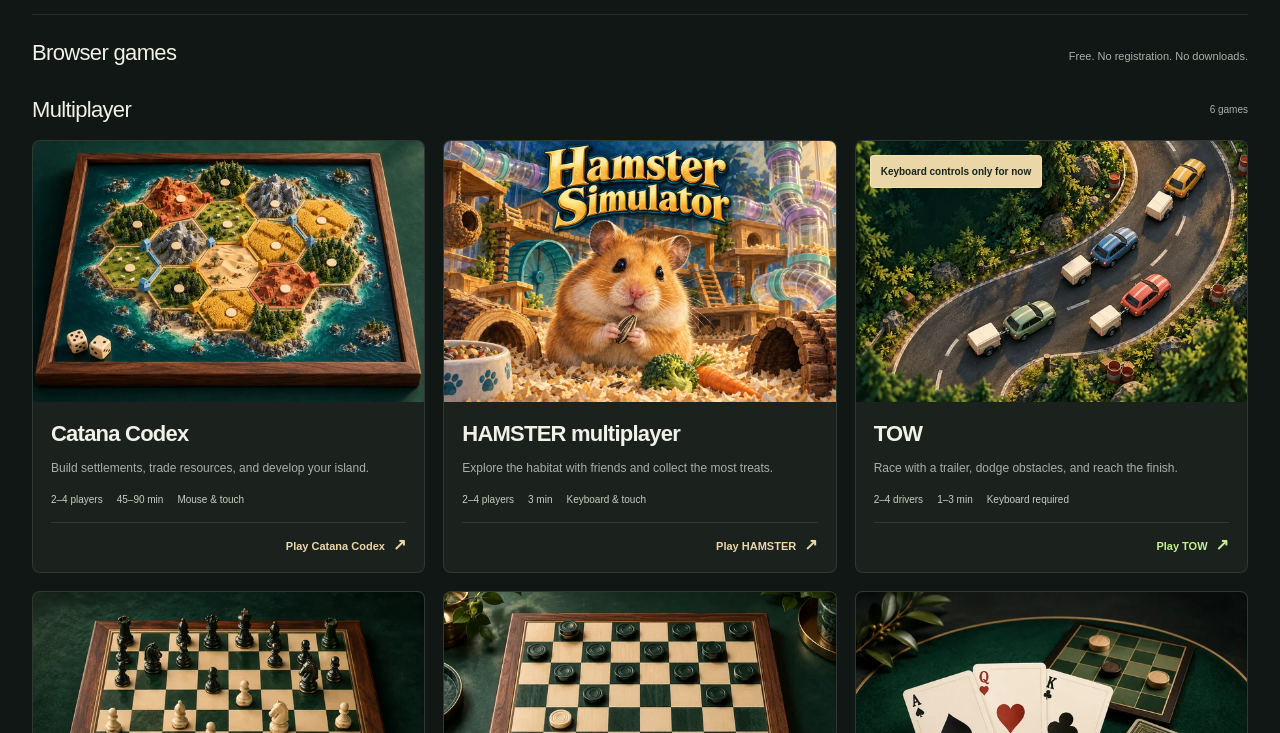
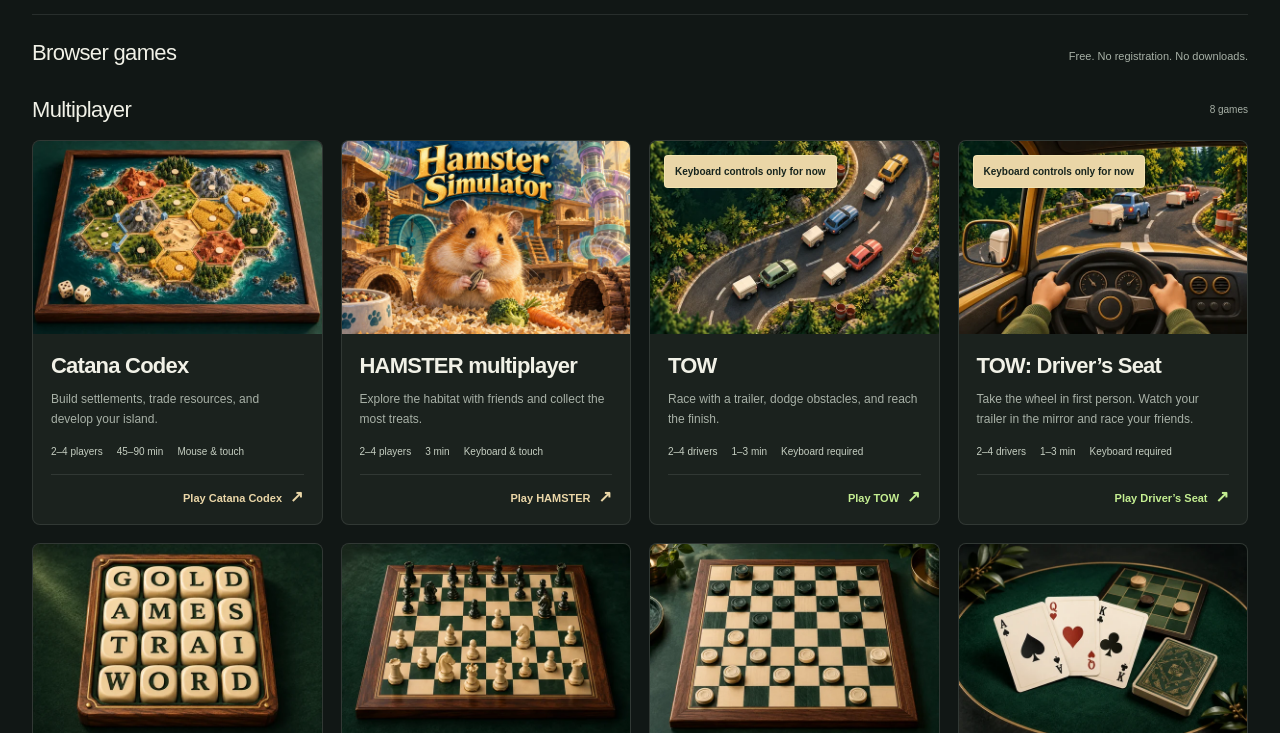
Before and after one commit to gbyrka/games, a plain HTML site: page index.html in a window 1280 px wide. Shown: the part 65-798 px from the top of the page. Drawn offline with Linux system fonts and the light colour scheme.

Commit message:
List Driver's Seat and Boggle in a four-column catalog

```diff
--- a/config.json
+++ b/config.json
@@ -1,5 +1,5 @@
 {
-  "version": "sokoban1",
+  "version": "launch26nov5",
   "entry": null,
   "modules": []
 }
--- a/index.html
+++ b/index.html
@@ -14,10 +14,10 @@
   <meta name="google-adsense-account" content="ca-pub-3806610967714181">
   <meta name="viewport" content="width=device-width, initial-scale=1">
   <meta name="theme-color" content="#111715">
-  <meta name="description" content="Free browser games for multiplayer and solo play. Chess, checkers, Catana Codex, HAMSTER, TOW, PLAN and more. No registration required.">
+  <meta name="description" content="Free browser games for multiplayer and solo play. Boggle, chess, Catana Codex, TOW: Driver’s Seat, Sokoban and more. No registration required.">
   <title>MoD-IT Games</title>
   <meta property="og:title" content="MoD-IT Games">
-  <meta property="og:description" content="Play chess, checkers, Catana Codex, HAMSTER, TOW and PLAN with friends. Free browser games. No registration required.">
+  <meta property="og:description" content="Play Boggle, chess, Catana Codex, TOW: Driver’s Seat and more with friends. Free browser games. No registration required.">
   <meta property="og:type" content="website">
   <meta property="og:url" content="https://mod-it.games/games/">
   <meta property="og:site_name" content="MoD-IT Games">
@@ -51,10 +51,10 @@
   <main id="main" class="wrap">
     <div class="catalog-intro"><h1>Browser games</h1><p>Free. No registration. No downloads.</p></div>
     <section id="multiplayer" class="collection multiplayer" aria-labelledby="multiplayer-title">
-      <div class="section-heading"><h2 id="multiplayer-title">Multiplayer</h2><span class="section-tag">6 games</span></div>
+      <div class="section-heading"><h2 id="multiplayer-title">Multiplayer</h2><span class="section-tag">8 games</span></div>
       <div class="game-grid multiplayer-grid">
         <a class="game-card catana" href="../multiplayer/games/catana/" aria-labelledby="catana-title catana-cta">
-          <div class="cover"><picture><source type="image/webp" srcset="./assets/catana-cover-600.webp 600w, ./assets/catana-cover-1200.webp 1200w" sizes="(max-width: 540px) calc(100vw - 36px), (max-width: 900px) 50vw, 33vw"><img src="./assets/catana-cover.jpg" alt="A hexagonal island with forests, fields, mountains and colorful wooden settlements surrounded by a teal sea" width="1200" height="800" decoding="async" loading="lazy"></picture></div>
+          <div class="cover"><picture><source type="image/webp" srcset="./assets/catana-cover-600.webp 600w, ./assets/catana-cover-1200.webp 1200w" sizes="(max-width: 540px) calc(100vw - 36px), (max-width: 900px) 50vw, (max-width: 1364px) 25vw, 300px"><img src="./assets/catana-cover.jpg" alt="A hexagonal island with forests, fields, mountains and colorful wooden settlements surrounded by a teal sea" width="1200" height="800" decoding="async" loading="lazy"></picture></div>
           <div class="game-copy"><div class="game-title"><h3 id="catana-title">Catana Codex</h3></div><p class="description">Build settlements, trade resources, and develop your island.</p><div class="multiplayer-facts"><span>2–4 players</span><span>45–90 min</span><span>Mouse &amp; touch</span></div><div class="card-bottom"><strong id="catana-cta">Play Catana Codex <span aria-hidden="true">↗</span></strong></div></div>
         </a>
         <a class="game-card hamster" href="../multiplayer/games/hamster/" aria-labelledby="hamster-multiplayer-title hamster-multiplayer-cta">
@@ -62,19 +62,27 @@
           <div class="game-copy"><div class="game-title"><h3 id="hamster-multiplayer-title">HAMSTER multiplayer</h3></div><p class="description">Explore the habitat with friends and collect the most treats.</p><div class="multiplayer-facts"><span>2–4 players</span><span>3 min</span><span>Keyboard &amp; touch</span></div><div class="card-bottom"><strong id="hamster-multiplayer-cta">Play HAMSTER <span aria-hidden="true">↗</span></strong></div></div>
         </a>
         <a class="game-card tow" href="../multiplayer/games/tow/" aria-labelledby="tow-title tow-cta" aria-describedby="tow-keyboard">
-          <div class="cover"><picture><source type="image/webp" srcset="./assets/tow-cover-600.webp 600w, ./assets/tow-cover-1200.webp 1200w" sizes="(max-width: 540px) calc(100vw - 36px), (max-width: 900px) 50vw, 33vw"><img src="./assets/tow-cover.jpg" alt="Four colorful cars towing ivory trailers around a winding forest road" width="1200" height="800" decoding="async"></picture><span id="tow-keyboard" class="keyboard-notice">Keyboard controls only for now</span></div>
+          <div class="cover"><picture><source type="image/webp" srcset="./assets/tow-cover-600.webp 600w, ./assets/tow-cover-1200.webp 1200w" sizes="(max-width: 540px) calc(100vw - 36px), (max-width: 900px) 50vw, (max-width: 1364px) 25vw, 300px"><img src="./assets/tow-cover.jpg" alt="Four colorful cars towing ivory trailers around a winding forest road" width="1200" height="800" decoding="async"></picture><span id="tow-keyboard" class="keyboard-notice">Keyboard controls only for now</span></div>
           <div class="game-copy"><div class="game-title"><h3 id="tow-title">TOW</h3></div><p class="description">Race with a trailer, dodge obstacles, and reach the finish.</p><div class="multiplayer-facts"><span>2–4 drivers</span><span>1–3 min</span><span>Keyboard required</span></div><div class="card-bottom"><strong id="tow-cta">Play TOW <span aria-hidden="true">↗</span></strong></div></div>
         </a>
+        <a class="game-card tow" href="../multiplayer/games/tow-drivers-seat/" aria-labelledby="tow-drivers-seat-title tow-drivers-seat-cta" aria-describedby="tow-drivers-seat-keyboard">
+          <div class="cover"><picture><source type="image/webp" srcset="./assets/tow-drivers-seat-cover-600.webp 600w, ./assets/tow-drivers-seat-cover-1200.webp 1200w" sizes="(max-width: 540px) calc(100vw - 36px), (max-width: 900px) 50vw, (max-width: 1364px) 25vw, 300px"><img src="./assets/tow-drivers-seat-cover.jpg" alt="A driver’s view of a forest road, rival cars towing ivory trailers and the driver’s own trailer in the left mirror" width="1200" height="800" decoding="async"></picture><span id="tow-drivers-seat-keyboard" class="keyboard-notice">Keyboard controls only for now</span></div>
+          <div class="game-copy"><div class="game-title"><h3 id="tow-drivers-seat-title">TOW: Driver’s Seat</h3></div><p class="description">Take the wheel in first person. Watch your trailer in the mirror and race your friends.</p><div class="multiplayer-facts"><span>2–4 drivers</span><span>1–3 min</span><span>Keyboard required</span></div><div class="card-bottom"><strong id="tow-drivers-seat-cta">Play Driver’s Seat <span aria-hidden="true">↗</span></strong></div></div>
+        </a>
+        <a class="game-card boggle" href="../multiplayer/games/boggle/" aria-labelledby="boggle-title boggle-cta">
+          <div class="cover"><picture><source type="image/webp" srcset="./assets/boggle-cover-600.webp 600w, ./assets/boggle-cover-1200.webp 1200w" sizes="(max-width: 540px) calc(100vw - 36px), (max-width: 900px) 50vw, (max-width: 1364px) 25vw, 300px"><img src="./assets/boggle-cover.jpg" alt="Sixteen ivory letter cubes in a walnut-framed four-by-four tray on emerald felt" width="1200" height="800" decoding="async" loading="lazy"></picture></div>
+          <div class="game-copy"><div class="game-title"><h3 id="boggle-title">Boggle</h3></div><p class="description">Find words in Polish or English. Play with friends or practice solo.</p><div class="multiplayer-facts"><span>2–6 players or solo</span><span>1–3 min / round</span><span>Keyboard, mouse &amp; touch</span></div><div class="card-bottom"><strong id="boggle-cta">Play Boggle <span aria-hidden="true">↗</span></strong></div></div>
+        </a>
         <a class="game-card chess" href="../multiplayer/games/chess/" aria-labelledby="chess-title chess-cta">
-          <div class="cover"><picture><source type="image/webp" srcset="./assets/chess-cover-600.webp 600w, ./assets/chess-cover-1200.webp 1200w" sizes="(max-width: 540px) calc(100vw - 36px), (max-width: 900px) 50vw, 33vw"><img src="./assets/chess-cover.jpg" alt="Ivory and dark green chess pieces on a walnut-framed board" width="1200" height="800" decoding="async" loading="lazy"></picture></div>
+          <div class="cover"><picture><source type="image/webp" srcset="./assets/chess-cover-600.webp 600w, ./assets/chess-cover-1200.webp 1200w" sizes="(max-width: 540px) calc(100vw - 36px), (max-width: 900px) 50vw, (max-width: 1364px) 25vw, 300px"><img src="./assets/chess-cover.jpg" alt="Ivory and dark green chess pieces on a walnut-framed board" width="1200" height="800" decoding="async" loading="lazy"></picture></div>
           <div class="game-copy"><div class="game-title"><h3 id="chess-title">CHESS</h3></div><p class="description">Classic chess with legal move hints and an optional clock.</p><div class="multiplayer-facts"><span>2 players</span><span>Optional clock</span><span>Mouse &amp; touch</span></div><div class="card-bottom"><strong id="chess-cta">Play CHESS <span aria-hidden="true">↗</span></strong></div></div>
         </a>
         <a class="game-card checkers" href="../multiplayer/games/checkers/" aria-labelledby="checkers-title checkers-cta">
-          <div class="cover"><picture><source type="image/webp" srcset="./assets/checkers-cover-600.webp 600w, ./assets/checkers-cover-1200.webp 1200w" sizes="(max-width: 540px) calc(100vw - 36px), (max-width: 900px) 50vw, 33vw"><img src="./assets/checkers-cover.jpg" alt="Ivory and dark green draughts counters on a walnut-framed board" width="1200" height="800" decoding="async" loading="lazy"></picture></div>
+          <div class="cover"><picture><source type="image/webp" srcset="./assets/checkers-cover-600.webp 600w, ./assets/checkers-cover-1200.webp 1200w" sizes="(max-width: 540px) calc(100vw - 36px), (max-width: 900px) 50vw, (max-width: 1364px) 25vw, 300px"><img src="./assets/checkers-cover.jpg" alt="Ivory and dark green draughts counters on a walnut-framed board" width="1200" height="800" decoding="async" loading="lazy"></picture></div>
           <div class="game-copy"><div class="game-title"><h3 id="checkers-title">CHECKERS</h3></div><p class="description">8×8 checkers with compulsory captures and flying kings.</p><div class="multiplayer-facts"><span>2 players</span><span>No clock</span><span>Mouse &amp; touch</span></div><div class="card-bottom"><strong id="checkers-cta">Play CHECKERS <span aria-hidden="true">↗</span></strong></div></div>
         </a>
         <a class="game-card plan" href="../multiplayer/?game=plan" aria-labelledby="plan-title plan-cta">
-          <div class="cover"><picture><source type="image/webp" srcset="./assets/multiplayer-cover-600.webp 600w, ./assets/multiplayer-cover-1200.webp 1200w" sizes="(max-width: 540px) calc(100vw - 36px), (max-width: 900px) 50vw, 33vw"><img src="./assets/multiplayer-cover.jpg" alt="Ivory playing cards on an emerald table" width="1200" height="800" decoding="async"></picture></div>
+          <div class="cover"><picture><source type="image/webp" srcset="./assets/multiplayer-cover-600.webp 600w, ./assets/multiplayer-cover-1200.webp 1200w" sizes="(max-width: 540px) calc(100vw - 36px), (max-width: 900px) 50vw, (max-width: 1364px) 25vw, 300px"><img src="./assets/multiplayer-cover.jpg" alt="Ivory playing cards on an emerald table" width="1200" height="800" decoding="async"></picture></div>
           <div class="game-copy"><div class="game-title"><h3 id="plan-title">PLAN</h3></div><p class="description">Predict your tricks and play six rounds of cards with friends.</p><div class="multiplayer-facts"><span>2–6 players</span><span>20–60 min</span><span>Mouse &amp; touch</span></div><div class="card-bottom"><strong id="plan-cta">Play PLAN <span aria-hidden="true">↗</span></strong></div></div>
         </a>
       </div>
--- a/style.css
+++ b/style.css
@@ -19,7 +19,7 @@ h1{font-size:22px;line-height:1.3;font-weight:500;letter-spacing:-.03em;margin:0
 .section-heading{display:flex;justify-content:space-between;align-items:center;gap:16px;margin-bottom:16px}
 h2{font-size:22px;line-height:1.3;letter-spacing:-.03em;font-weight:500;margin:0}
 .section-tag{font-size:10px;line-height:1.6;color:var(--muted);text-align:right}
-.game-grid{display:grid;grid-template-columns:repeat(3,minmax(0,1fr));gap:18px}
+.game-grid{display:grid;grid-template-columns:repeat(4,minmax(0,1fr));gap:18px}
 .game-card{display:flex;flex-direction:column;min-width:0;background:var(--panel);border:1px solid var(--line);border-radius:8px;overflow:hidden;text-decoration:none;transition:transform .2s,border-color .2s;--accent:#8bc9da}
 .game-card:hover{transform:translateY(-2px);border-color:var(--accent)}
 .game-card.park{--accent:#c0e894}
```
Also changed, not shown: assets/boggle-cover-1200.webp (added), assets/boggle-cover-600.webp (added), assets/boggle-cover.jpg (added), assets/tow-drivers-seat-cover-1200.webp (added), assets/tow-drivers-seat-cover-600.webp (added), assets/tow-drivers-seat-cover.jpg (added), 1 other file.
